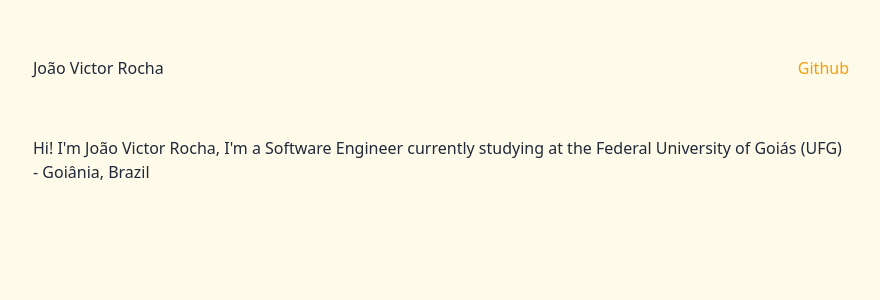
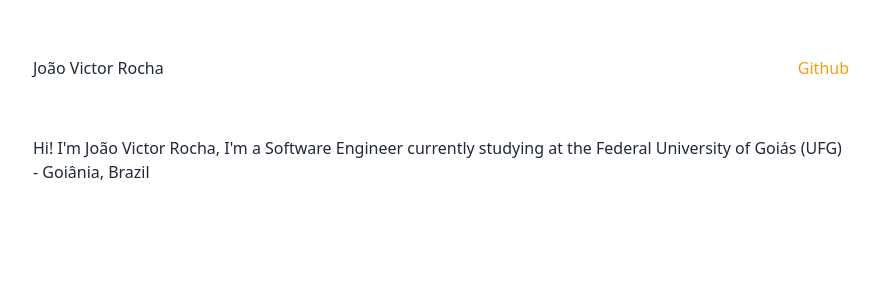
Before and after one commit to vixtorocha/digital-garden, a Next.js app: page / in a window 1280 px wide. Shown: the top 300 px of the page, without its empty margins (199-1079 px from the left). Built offline with nearby package versions, Linux system fonts and the light colour scheme.

Commit message:
change background color to white

```diff
--- a/styles/globals.css
+++ b/styles/globals.css
@@ -4,7 +4,7 @@
 
 @layer base {
   body {
-    @apply bg-yellow-50 text-gray-800;
+    @apply bg-white text-gray-800;
   }
   h1 {
     @apply text-xl font-bold;
```
